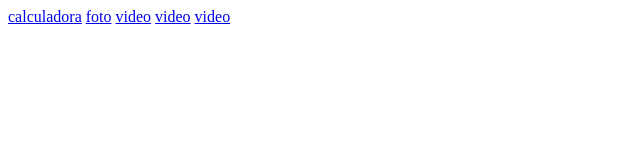
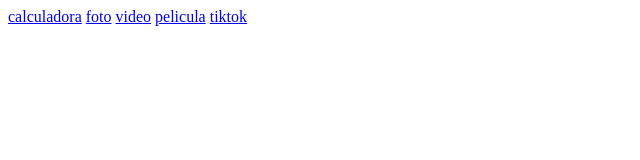
Before and after one commit to 15p27a13a/cristal, a plain HTML site: page index.html in a window 1280 px wide. Shown: the full height of the page, 0-640 px from the left. Drawn offline with Linux system fonts and the light colour scheme.

Commit message:
Update index.html

```diff
--- a/index.html
+++ b/index.html
@@ -3,7 +3,7 @@
   <a href="suma.html">calculadora</a>
   <a href="mifoto.html">foto</a>
    <a href="mivideo.html">video</a>
-     <a href="mipelicula.html">video</a>
-   <a href="micodigodetiktok.html">video</a>
+     <a href="mipelicula.html">pelicula</a>
+   <a href="micodigodetiktok.html">tiktok</a>
 </body>
 </html>
```
